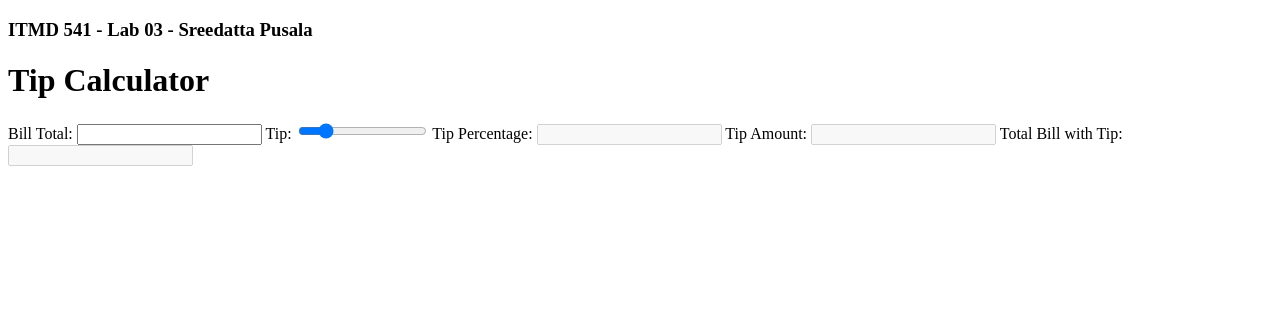
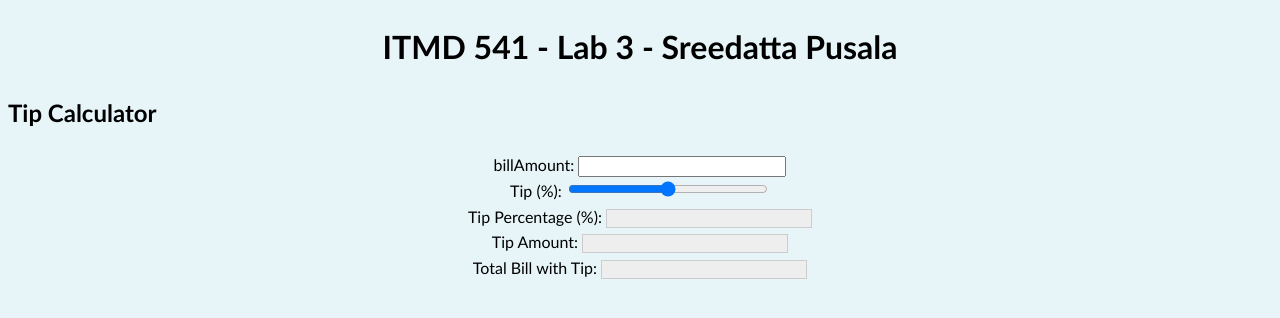
Before and after one commit to sreedatta11/Lab3, a plain HTML site: page index.html in a window 1280 px wide. Drawn offline with Linux system fonts and the light colour scheme.

Commit message:
Update index.html

```diff
--- a/index.html
+++ b/index.html
@@ -1,31 +1,37 @@
 <!DOCTYPE html>
 <html>
 <head>
-  <title>Lab 03</title>
-  <link rel="stylesheet" href="style.css">
+    <title>ITMD 541 - Lab 3</title>
+    <link rel="stylesheet" type="text/css" href="styles.css">
 </head>
 <body>
-  <div id="container">
-    <h3>ITMD 541 - Lab 03 - Sreedatta Pusala</h3>
-    <h1>Tip Calculator</h1>
-    <form id="tc-form">
-        <label for="bill-total">Bill Total:</label>
-        <input type="text" id="bill-total">
+    <div class="container">
+        <h1>ITMD 541 - Lab 3 - Sreedatta Pusala</h1>
+        <h2>Tip Calculator</h2>
+        <form id="tipForm">
+            <div class="input-group">
+                <label for="billAmount">billAmount:</label>
+                <input type="text" id="billAmount" name="billAmount">
+            </div>
+            <div class="form-group">
+                <label for="tip-slider">Tip (%):</label>
+                <input type="range" id="tip-slider" name="tip-slider" min="0" max="100">
+            </div>
+                <div class="form-group">
+                <label for="tip">Tip Percentage (%):</label>
+                <input type="text" id="tip" name="tip-percentage"  disabled>
+            </div>
+            <div class="input-group">
+                <label for="tipAmount">Tip Amount:</label>
+                <input type="text" id="tipAmount" name="tipAmount" disabled>
+            </div>
+            <div class="input-group">
+                <label for="totalBillWithTip">Total Bill with Tip:</label>
+                <input type="text" id="totalBillWithTip" name="totalBillWithTip" disabled>
+            </div>
+        </form>
+    </div>
 
-        <label for="tip-percent">Tip:</label>
-        <input type="range" id="tip-percent" min="0" max="100" value="18" step="1">
-
-        <label for="tip-percent-text">Tip Percentage:</label>
-        <input type="text" id="tip-percent-text" value="" disabled>
-
-        <label for="tip-amount">Tip Amount:</label>
-        <input type="text" id="tip-amount" disabled>
-
-        <label for="total-bill-tip">Total Bill with Tip:</label>
-        <input type="text" id="total-bill-tip" disabled>
-
-    </form>
-  </div>
-  <script src="script.js"></script>
+    <script src="script.js"></script>
 </body>
 </html>
```
